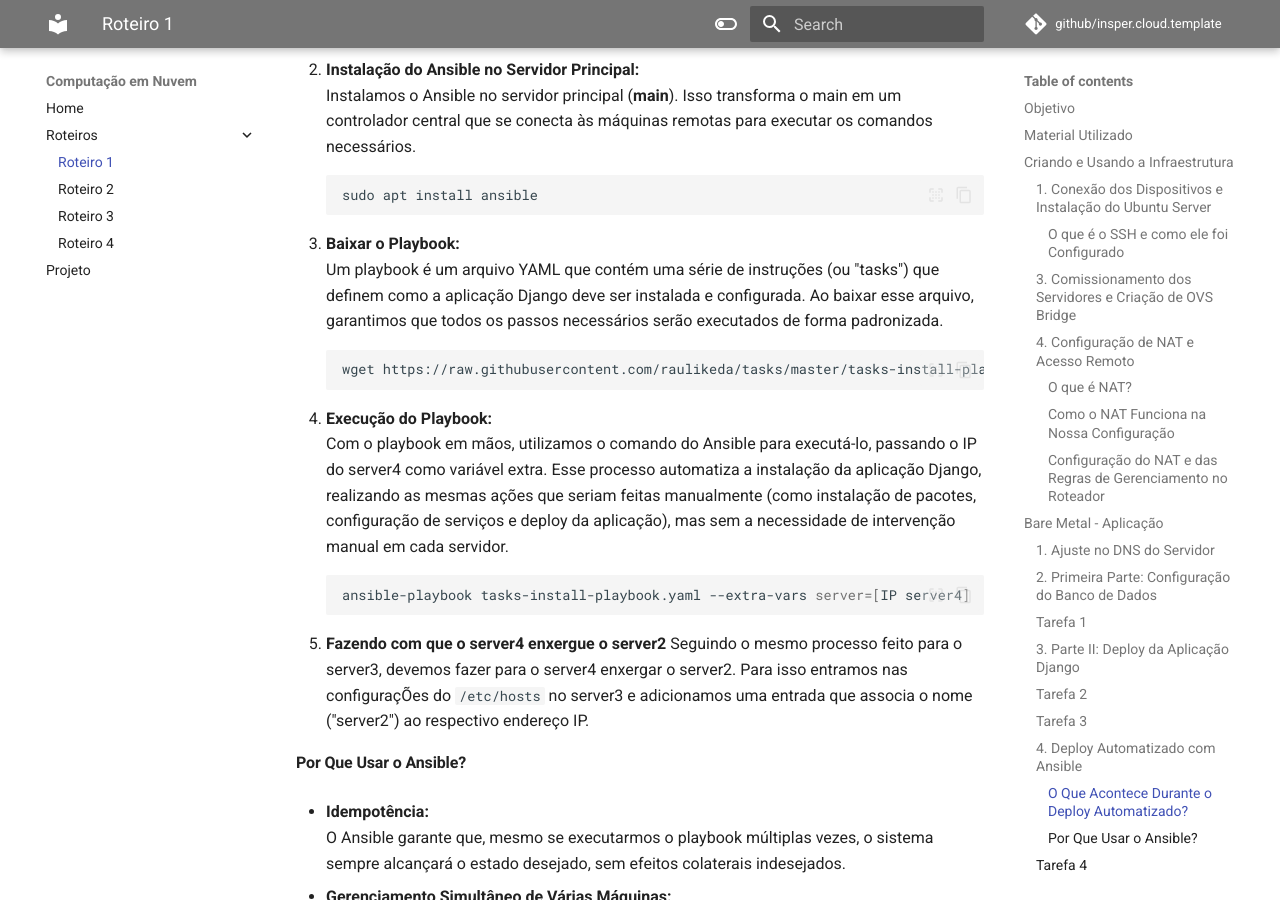
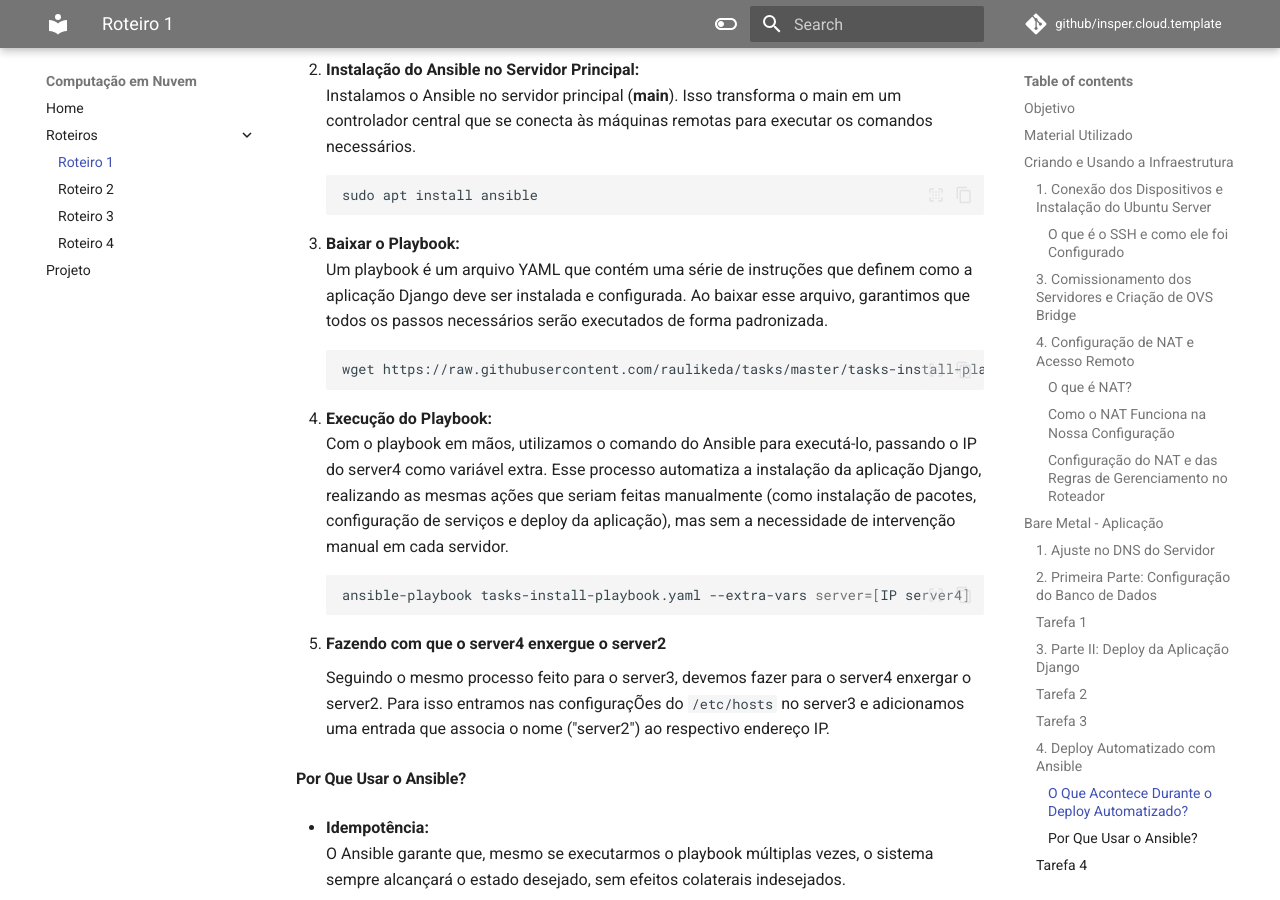
Before and after one commit to vitorpadovani/CloudJ, an MkDocs documentation site: the page built from docs/roteiro1/main.md, in a window 1280 px wide and 900 px high, scrolled down 13883 px. Built offline with MkDocs 1.6.1 and Material for MkDocs 9.7.7, drawn with Linux system fonts in a browser that asks for light colours; comment, search, counter and statistics services are not loaded; some of the changed text lies outside the part shown.

Commit message:
Últimas mudanças

````diff
--- a/docs/roteiro1/main.md
+++ b/docs/roteiro1/main.md
@@ -287,7 +287,7 @@ O Ansible é uma ferramenta de automação que permite gerenciar configurações
    sudo apt install ansible
    ```
 3. **Baixar o Playbook:**
-   Um playbook é um arquivo YAML que contém uma série de instruções (ou "tasks") que definem como a aplicação Django deve ser instalada e configurada. Ao baixar esse arquivo, garantimos que todos os passos necessários serão executados de forma padronizada.
+   Um playbook é um arquivo YAML que contém uma série de instruções que definem como a aplicação Django deve ser instalada e configurada. Ao baixar esse arquivo, garantimos que todos os passos necessários serão executados de forma padronizada.
    ```bash
    wget https://raw.githubusercontent.com/raulikeda/tasks/master/tasks-install-playbook.yaml
    ```
@@ -298,7 +298,8 @@ O Ansible é uma ferramenta de automação que permite gerenciar configurações
    ansible-playbook tasks-install-playbook.yaml --extra-vars server=[IP server4]
    ```
 5. **Fazendo com que o server4 enxergue o server2**
-  Seguindo o mesmo processo feito para o server3, devemos fazer para o server4 enxergar o server2. Para isso entramos nas configuraçÕes do `/etc/hosts` no server3 e adicionamos uma entrada que associa o nome ("server2") ao respectivo endereço IP.
+
+    Seguindo o mesmo processo feito para o server3, devemos fazer para o server4 enxergar o server2. Para isso entramos nas configuraçÕes do `/etc/hosts` no server3 e adicionamos uma entrada que associa o nome ("server2") ao respectivo endereço IP.
 
 #### Por Que Usar o Ansible?
 
@@ -367,7 +368,7 @@ server { location / { proxy_pass http://backend; } }
 
 Além disso comentamos algumas linhas para que não houvesse conflitos das informaçÕes.
 
-Após todas as configuraçÕes realizadas no nginx, reiniciamos o serviço
+Após todas as configurações realizadas no nginx, reiniciamos o serviço
 
 ```bash
 sudo service nginx restart
````
Also changed, not shown: other parts of docs/roteiro1/main.md (+2 -2 lines).
